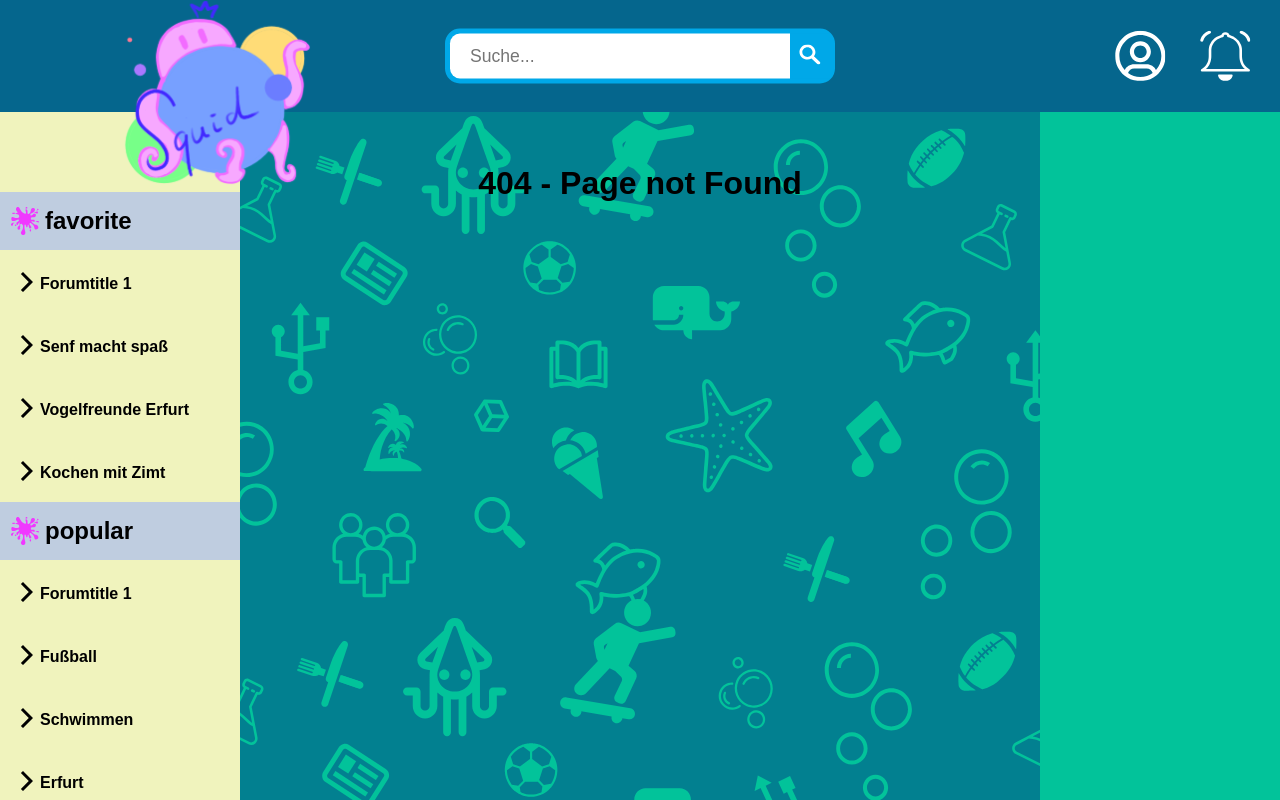
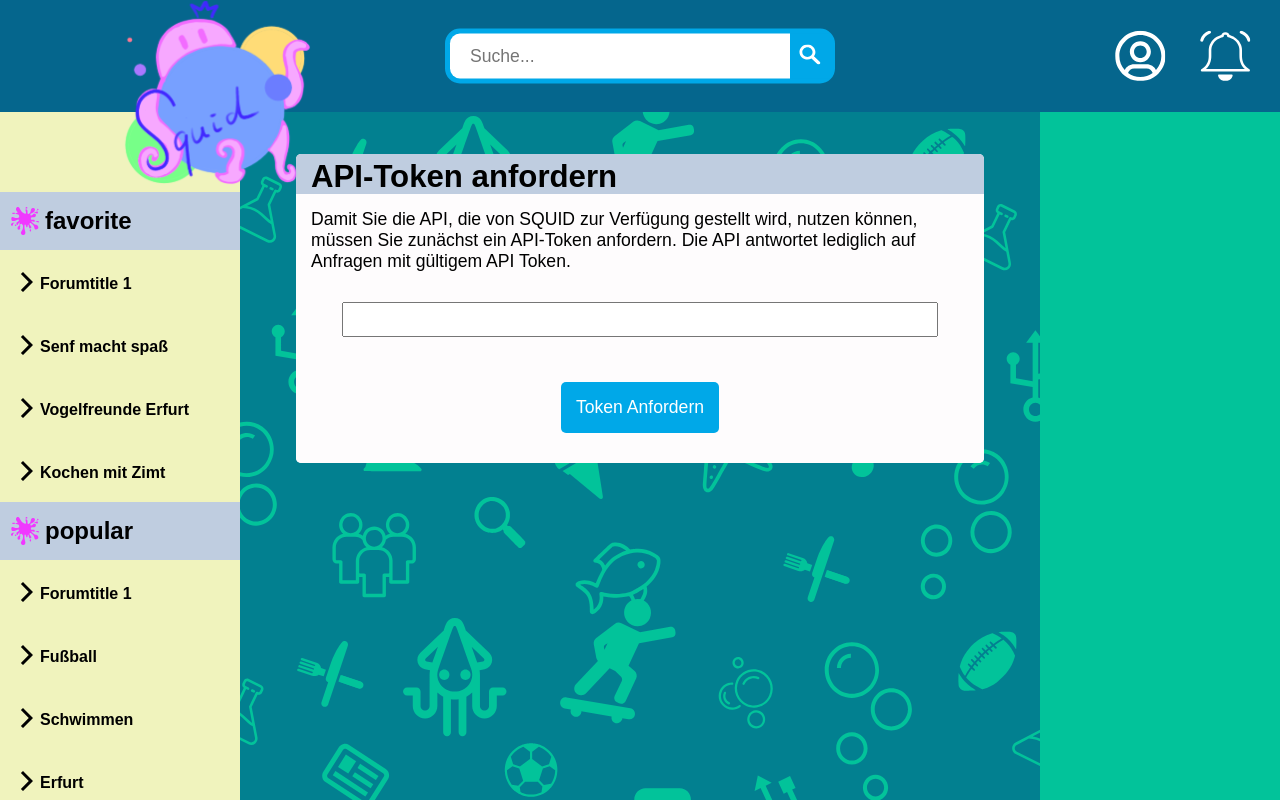
Before and after one commit to Avartos/Webaufbau, a React (Create React App) app: page /tokenrequest in a window 1280 px wide. Shown: the top 800 px of the page. Built offline with nearby package versions, Linux system fonts and the light colour scheme.

Commit message:
added token form

```diff
--- a/src/App.js
+++ b/src/App.js
@@ -11,6 +11,7 @@ import ThreadList from "./components/threads/threadList";
 import Login from "./components/login";
 import Signin from "./components/signin";
 import Account from "./components/profile";
+import ApiTokenForm from "./components/apiTokenForm";
 
 import AlertList from "./components/userAlerts/alertList";
 
@@ -40,49 +41,45 @@ function App() {
         <NavBar />
         <FavBar />
         <div className="content">
-          <AlertList messages={alerts} handleRemoveAlert={handleRemoveAlert}>
-            {" "}
-          </AlertList>{" "}
+          <AlertList
+            messages={alerts}
+            handleRemoveAlert={handleRemoveAlert}
+          ></AlertList>
           <Switch>
-            {" "}
-            {/* Forum Routes */}{" "}
+            {/* Forum Routes */}
             <Route exact path="/">
-              {" "}
-              <ForumList />{" "}
-            </Route>{" "}
+              <ForumList />
+            </Route>
             <Route exact path="/threads/:forumId">
-              {" "}
               <ThreadList handleAddAlert={handleAddAlert} />
             </Route>
             <Route exact path="/contributions/:id">
-              {" "}
-              <Contributions />{" "}
-            </Route>{" "}
-            {/* Login Routes */}{" "}
+              <Contributions />
+            </Route>
+            {/* Login Routes */}
             <Route exact path="/registration">
-              {" "}
               <Signin handleAddAlert={handleAddAlert} />
             </Route>
             <Route excact path="/login">
-              {" "}
               <Login handleAddAlert={handleAddAlert} />
             </Route>
-            {/* account */}{" "}
+            {/* account */}
             <Route exact path="/profile1">
-              {" "}
-              <Account roll="user" />{" "}
-            </Route>{" "}
+              <Account roll="user" />
+            </Route>
             <Route exact path="/profile2">
-              {" "}
-              <Account roll="admin" />{" "}
+              <Account roll="admin" />
             </Route>
-            {/* 404 */}{" "}
+            <Route exact path="/tokenrequest">
+              <ApiTokenForm handleAddAlert={handleAddAlert}/>
+            </Route>
+            {/* 404 */}
             <Route path="/">
-              <h1> 404 - Page not Found </h1>{" "}
+              <h1> 404 - Page not Found </h1>
             </Route>
-          </Switch>{" "}
-        </div>{" "}
-      </div>{" "}
+          </Switch>
+        </div>
+      </div>
     </Router>
   );
 }
--- /dev/null
+++ b/src/assets/css/_tokenForm.scss
@@ -0,0 +1,59 @@
+@import "./variables";
+@import "./mixins/contentCard";
+@import "./mixins/buttonPreset";
+
+.tokenForm {
+  @include contentCard($threadHeaderColor, $threadBodyColor);
+  max-width: 800px;
+
+  h2 {
+    padding: 5px 0px 5px 15px;
+  }
+
+  .body {
+    p {
+      text-align: left;
+      font-size: 1.1em;
+    }
+
+    button {
+      position: relative;
+        padding: 15px;
+      font-size: 1.1em;
+      border-radius: 5px;
+      display: block;
+      margin: 15px auto;
+      transition: color ease-in-out .2s;
+
+      &.loading {
+          color: $buttonColor;
+      }
+
+      &:disabled {
+          background-color: grey;
+          cursor: default;
+          &:hover {
+            background-color: grey;
+          }
+      }
+    }
+
+    .loadingCircle {
+        position: absolute;
+        top: 50%;
+        left: 50%;
+        transform: translate(-50%, -50%);
+
+        .MuiCircularProgress-colorPrimary {
+            color: white !important;
+        }
+    }
+
+    .tokenDisplay {
+        width: 90%;
+        margin: 30px auto;
+        padding: 5px 0px 5px 0px;
+        font-size: 1.1em;
+    }
+  }
+}
--- a/src/assets/css/app.scss
+++ b/src/assets/css/app.scss
@@ -6,6 +6,8 @@
 @import "./login";
 @import "./signin";
 @import "./forumList";
+@import "./tokenForm";
+
 
 .App {
   text-align: center;
--- /dev/null
+++ b/src/components/apiTokenForm.jsx
@@ -0,0 +1,83 @@
+import React, { useState } from "react";
+import { CircularProgress } from "@material-ui/core";
+import classNames from "classnames";
+
+const ApiTokenForm = ({ handleAddAlert }) => {
+  const [token, setToken] = useState(null);
+
+  const [isPending, setIsPending] = useState(null);
+
+  const tokenButtonClass = classNames({
+    isLoading: isPending,
+  });
+
+  const handleRequestToken = (e) => {
+    e.preventDefault();
+    const abortController = new AbortController();
+    fetch(`http://localhost:3001/api/foreign_api/generate`, {
+      signal: abortController.signal,
+      headers: {
+        "Content-Type": "application/json",
+        accessToken: sessionStorage.getItem("accessToken"),
+      },
+    })
+      .then((res) => {
+        if (!res.ok) {
+          throw Error(
+            "Fehler beim Abrufen der Threads! Bitte versuchen Sie es später erneut."
+          );
+        }
+        return res.json();
+      })
+      .then((data) => {
+        setToken(data);
+        setIsPending(false);
+        handleAddAlert(
+          "success",
+          "Token generiert",
+          "Ihr Token wurde erfolgreich generiert!"
+        );
+      })
+      .catch((error) => {
+        if (error.name === "AbortError") {
+          console.log("fetch abortet");
+        } else {
+          handleAddAlert("error", "Fehler", error.message);
+          setIsPending(false);
+        }
+      });
+
+    setToken("Test");
+    setIsPending(true);
+  };
+
+  return (
+    <form className="tokenForm">
+      <div className="header">
+        <h2>API-Token anfordern</h2>
+      </div>
+      <div className="body">
+        <p>
+          Damit Sie die API, die von SQUID zur Verfügung gestellt wird, nutzen
+          können, müssen Sie zunächst ein API-Token anfordern. Die API antwortet
+          lediglich auf Anfragen mit gültigem API Token.
+        </p>
+        <input type="text" readOnly className="tokenDisplay" value={token} />
+        <button
+          class={tokenButtonClass}
+          onClick={handleRequestToken}
+          disabled={token != null}
+        >
+          Token Anfordern
+          {isPending && !token && (
+            <div className="loadingCircle">
+              <CircularProgress></CircularProgress>
+            </div>
+          )}
+        </button>
+      </div>
+    </form>
+  );
+};
+
+export default ApiTokenForm;
```
